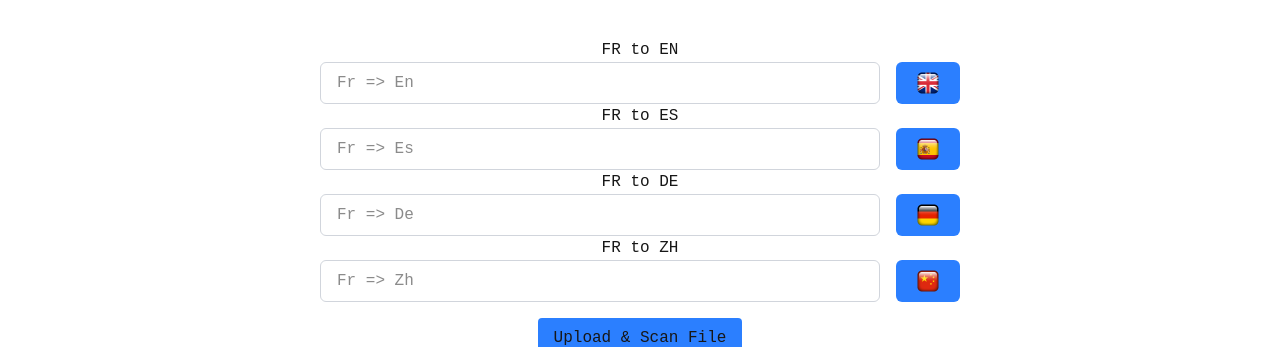
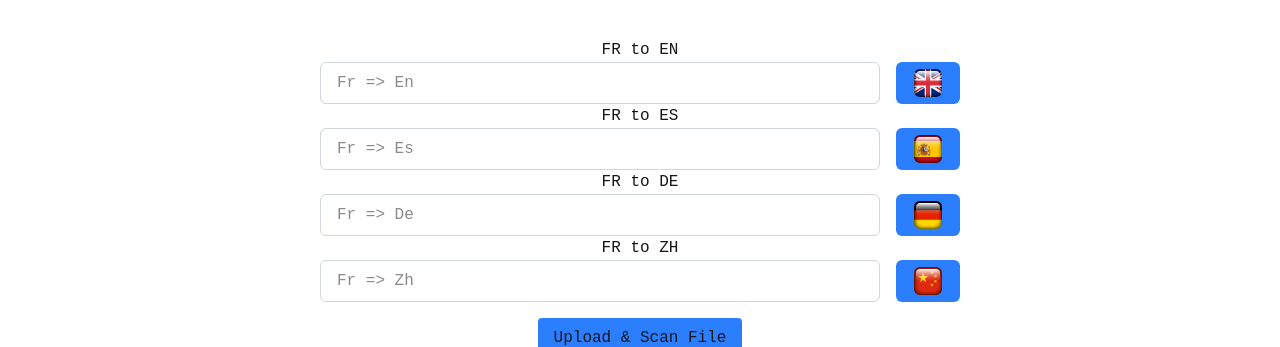
Before and after one commit to EveilHub/nextjs_prompt_ia, a Next.js app in the folder my-app/: page /search in a window 1280 px wide. Shown: the part 142-489 px from the top of the page. Built offline with nearby package versions, Linux system fonts and the light colour scheme.

Commit message:
flags icons done

```diff
--- a/my-app/app/ui/FormTranslate/FormTranslate_de.tsx
+++ b/my-app/app/ui/FormTranslate/FormTranslate_de.tsx
@@ -24,7 +24,7 @@ const FormTranslateGerman = (
 
             <button type="submit" className="flex items-center justify-center w-[10%] font-bold bg-blue-500 rounded-md
                 hover:bg-blue-600 active:bg-blue-400 ml-4">
-                <span><Image src={"/images/flags/germany.png"} width={24} height={24} alt="germany logo" /></span>
+                <span><Image src={"/images/flags/germany.png"} width={32} height={32} alt="germany logo" /></span>
             </button>
 
         </form>
--- a/my-app/app/ui/FormTranslate/FormTranslate_en.tsx
+++ b/my-app/app/ui/FormTranslate/FormTranslate_en.tsx
@@ -24,7 +24,7 @@ const FormTranslateEnglish = (
 
             <button type="submit" className="flex items-center justify-center w-[10%] font-bold bg-blue-500 rounded-md
                 hover:bg-blue-600 active:bg-blue-400 ml-4">
-                <span><Image src={"/images/flags/england.png"} width={24} height={24} alt="england logo" /></span>
+                <span><Image src={"/images/flags/england.png"} width={32} height={32} alt="england logo" /></span>
             </button>
 
         </form>
--- a/my-app/app/ui/FormTranslate/FormTranslate_es.tsx
+++ b/my-app/app/ui/FormTranslate/FormTranslate_es.tsx
@@ -24,7 +24,7 @@ const FormTranslateSpanish = (
 
             <button type="submit" className="flex items-center justify-center w-[10%] font-bold bg-blue-500 rounded-md
                 hover:bg-blue-600 active:bg-blue-400 ml-4">
-                <span><Image src={"/images/flags/spain.png"} width={24} height={24} alt="spain logo" /></span>
+                <span><Image src={"/images/flags/spain.png"} width={32} height={32} alt="spain logo" /></span>
             </button>
 
         </form>
--- a/my-app/app/ui/FormTranslate/FormTranslate_zh.tsx
+++ b/my-app/app/ui/FormTranslate/FormTranslate_zh.tsx
@@ -24,7 +24,7 @@ const FormTranslateChinese = (
 
             <button type="submit" className="flex items-center justify-center w-[10%] font-bold bg-blue-500 rounded-md
                 hover:bg-blue-600 active:bg-blue-400 ml-4">
-                <span><Image src={"/images/flags/china.png"} width={24} height={24} alt="china logo" /></span>
+                <span><Image src={"/images/flags/china.png"} width={32} height={32} alt="china logo" /></span>
             </button>
 
         </form>
```
